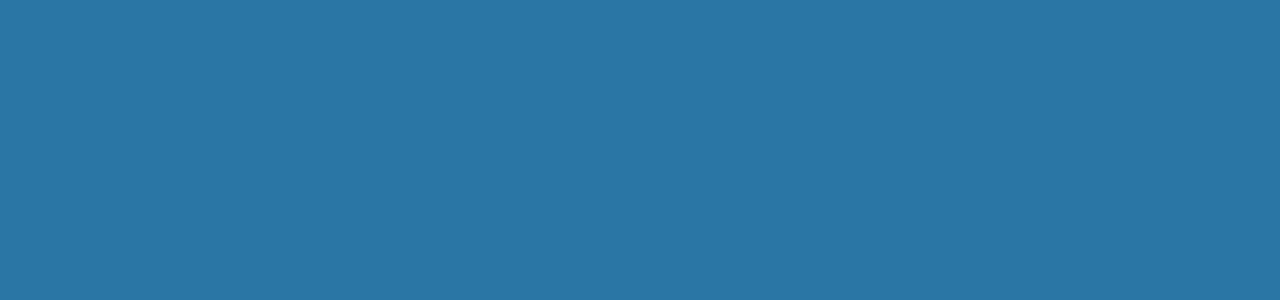
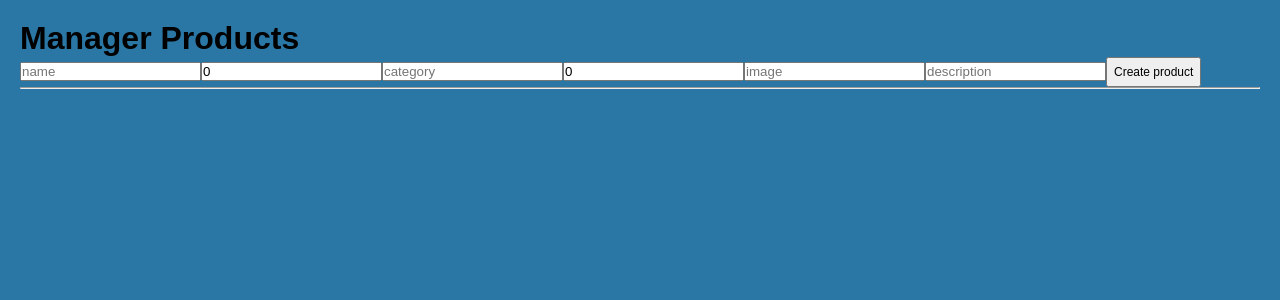
Before and after one commit to TruongTuanDung2001/React-learning, a React (Vite) app: page / in a window 1280 px wide. Shown: the top 300 px of the page. Built offline with nearby package versions, Linux system fonts and the light colour scheme.

Commit message:
Render api product

```diff
--- a/src/App.jsx
+++ b/src/App.jsx
@@ -27,6 +27,7 @@ import {
 import { UseEffect, UseEffect2, UseEffect3 } from "./components/UseEffect";
 import { Accordion, AutoCounter, CharacterCounter, Clock, FAQ, Gallery, PasswordStrength, RandomQuote, Tabs } from "./components/ExpUseEffect";
 import { PatchUser, PostUser, PutUser, UsersList } from "./components/API";
+import ProductsCRUD from "./components/ProductsApi";
 //
 function App() {
   const [count, setCount] = useState(0); //setCount để thay đổi count lưu lại sau khi chạy increase()
@@ -335,5 +336,14 @@ function ApiUsers(){
     </div>
   )
 }
+
+// Fetch API products
+function ApiProducts(){
+  return (
+    <div>
+      <ProductsCRUD />
+    </div>
+  )
+}
 //
-export { App, MapProduct, ExpReact1, ExpReact2, Conditional, Effect, ExpEffect, ApiUsers };
+export { App, MapProduct, ExpReact1, ExpReact2, Conditional, Effect, ExpEffect, ApiUsers, ApiProducts };
--- a/src/components/ProductsApi.jsx
+++ b/src/components/ProductsApi.jsx
@@ -111,12 +111,98 @@ export default function ProductsCRUD() {
     // handle
     try {
       const response = await fetch(`${API}/${id}`, {
-        method: "DELETE"
+        method: "DELETE",
       });
 
-      if(!response) throw new Error("Delete product fails")
+      if (!response) throw new Error("Delete product fails");
     } catch (error) {
       throw new Error("Handle fails");
     }
   }
+
+  // return jsx
+  return (
+    <div>
+      <h1>Manager Products</h1>
+
+      <form action="" onSubmit={handleSubmit}>
+        {/* giá trị input là name và khi thay đổi thì setName, có value rồi thì có thể làm CRUD */}
+        <input
+          type="text"
+          placeholder="name"
+          value={name}
+          onChange={(e) => setName(e.target.value)}
+          required
+        />
+
+        <input
+          type="number"
+          placeholder="price"
+          value={price}
+          onChange={(e) => setPrice(e.target.value)}
+          required
+        />
+
+        <input
+          type="text"
+          placeholder="category"
+          value={category}
+          onChange={(e) => setCategory(e.target.vale)}
+          required
+        />
+
+        <input
+          type="number"
+          placeholder="stock"
+          value={stock}
+          onChange={(e) => setStock(e.targer.value)}
+          required
+        />
+
+        <input
+          type="text"
+          placeholder="image"
+          value={image}
+          onChange={(e) => setImage(e.target.value)}
+          required
+        />
+
+        <input
+          type="text"
+          placeholder="description"
+          value={description}
+          onChange={(e) => setDescription(e.target.value)}
+          required
+        />
+
+        {/* button submit */}
+        <button type="submit">
+          {editingId ? "Editing product" : "Create product"}
+        </button>
+        {editingId && (
+          <button type="button" onClick={resetForm}>
+            Cancel editing
+          </button>
+        )}
+      </form>
+      <hr /> <br />
+
+      {/* xuất danh sách products */}
+      {loading ? (
+        <p>Loading ...</p>
+      ) : (
+        products.map((product) => (
+          <div key={product.id}>
+            <b>{product.name} - {product.price}</b>
+            <b>{product.category} - {product.stock}</b>
+            <b>{product.image} - {product.description}</b>
+            <hr />
+            <button onClick={() => handleEdit(product)}>Edit</button>
+            <button onClick={() => handleDelete(product.id)}>Delete</button>
+            <hr /> <br />
+          </div>
+        ))
+      )}
+    </div>
+  );
 }
--- a/src/main.jsx
+++ b/src/main.jsx
@@ -9,7 +9,8 @@ import {
   Conditional,
   Effect,
   ExpEffect,
-  ApiUsers
+  ApiUsers,
+  ApiProducts
 } from "./App.jsx";
 
 createRoot(document.getElementById("root")).render(
@@ -31,5 +32,7 @@ createRoot(document.getElementById("root")).render(
     {/* <ExpEffect /> */}
 
     {/* <ApiUsers /> */}
+
+    <ApiProducts />
   </StrictMode>,
 );
```
